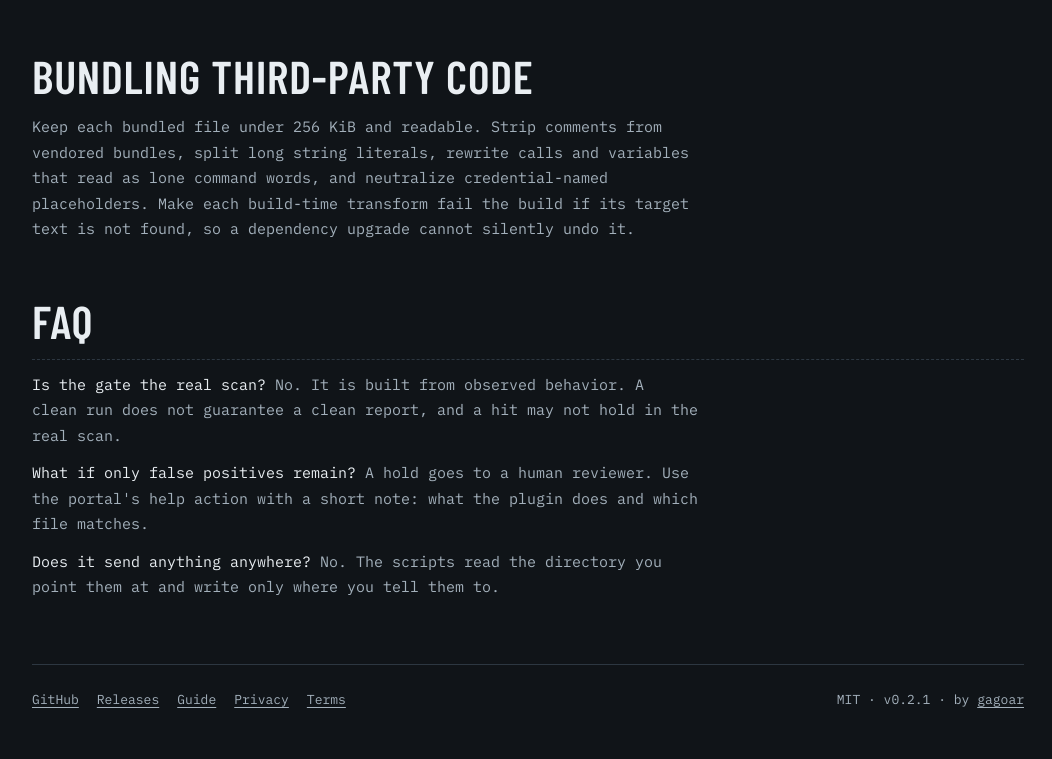
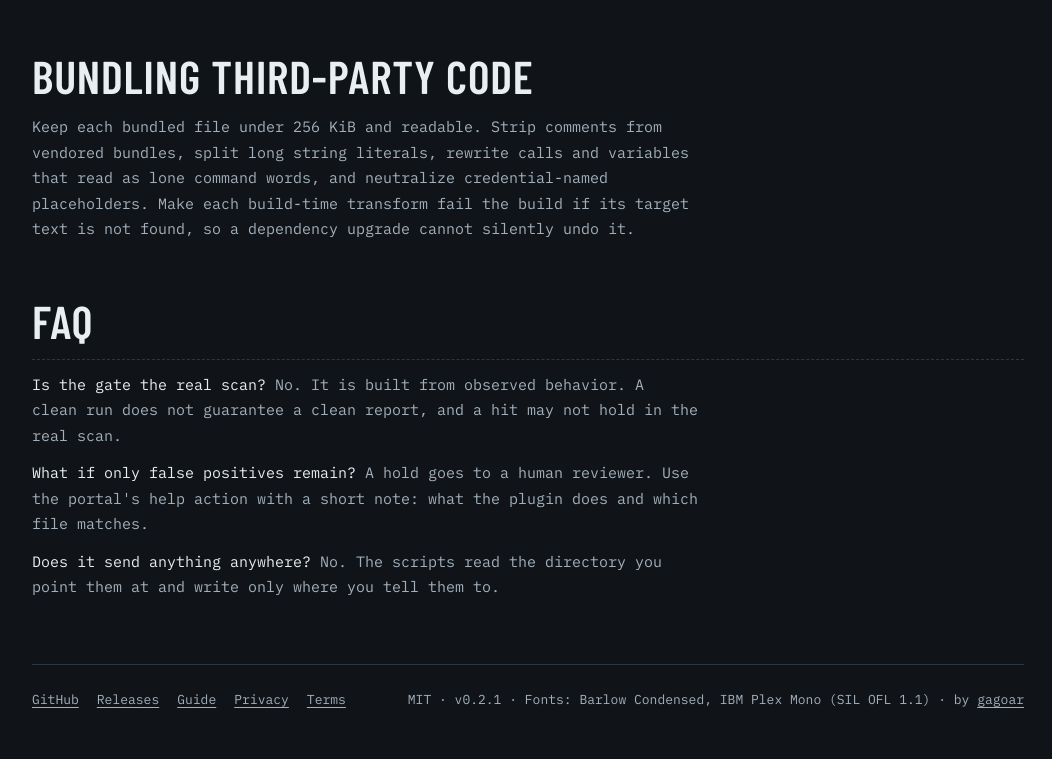
Before and after one commit to gagoar/plugin-directory-preflight, a website: page docs/guide.html in a window 1280 px wide. Shown: the part 4036-4795 px from the top of the page, without its empty margins (112-1164 px from the left). Drawn offline with Linux system fonts and the light colour scheme.

Commit message:
Render the plugin icon from the new icon.svg and credit the fonts in the footers

```diff
--- a/docs/guide.html
+++ b/docs/guide.html
@@ -129,7 +129,7 @@ node scripts/make-probe.ts explain &lt;outDir&gt; &lt;reported-file&gt;</pre>
 
   <footer>
     <div><a href="https://github.com/gagoar/plugin-directory-preflight">GitHub</a><a href="https://github.com/gagoar/plugin-directory-preflight/releases">Releases</a><a href="guide.html">Guide</a><a href="https://github.com/gagoar/plugin-directory-preflight#privacy">Privacy</a><a href="https://github.com/gagoar/plugin-directory-preflight#terms">Terms</a></div>
-    <div>MIT · v0.2.1 · by <a href="https://github.com/gagoar" style="margin:0">gagoar</a></div>
+    <div>MIT · v0.2.1 · Fonts: Barlow Condensed, IBM Plex Mono (SIL OFL 1.1) · by <a href="https://github.com/gagoar" style="margin:0">gagoar</a></div>
   </footer>
 </div>
 <script>
```
Also changed, not shown: docs/index.html (+1 -1 lines), .claude-plugin/icon.png.
